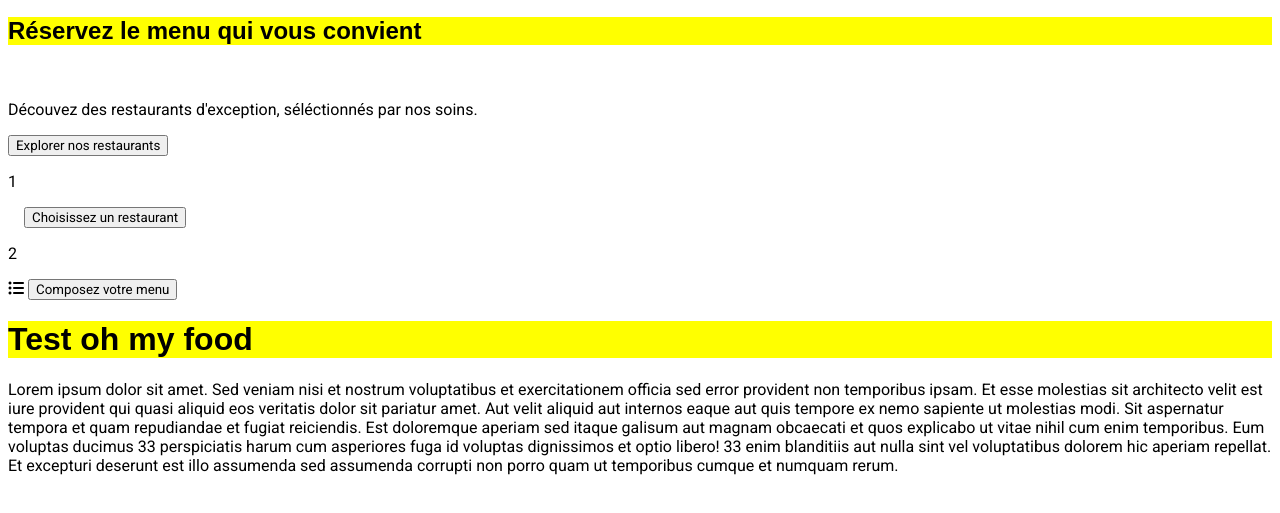
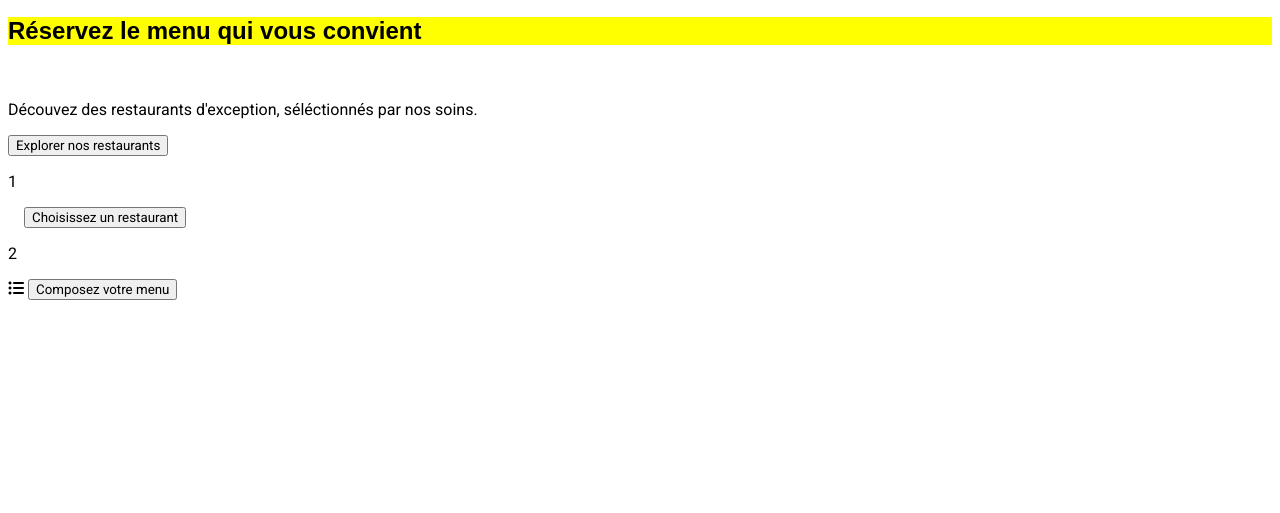
Before and after one commit to Shinaie/Ohmyfood, a plain HTML site: page index.html in a window 1280 px wide. Shown: the part 123-636 px from the top of the page. Drawn offline with Linux system fonts and the light colour scheme; a web font is replaced by a local one.

Commit message:
un p en moins

```diff
--- a/index.html
+++ b/index.html
@@ -46,11 +46,6 @@
 
         </div>
     </section>
-    <h1>Test oh my food</h1>
-    <p>Lorem ipsum dolor sit amet. Sed veniam nisi et nostrum voluptatibus et exercitationem officia sed error provident non temporibus ipsam. Et esse molestias sit architecto velit est iure provident qui quasi aliquid eos veritatis dolor sit pariatur amet. Aut velit aliquid aut internos eaque aut quis tempore ex nemo sapiente ut molestias modi.
 
-        Sit aspernatur tempora et quam repudiandae et fugiat reiciendis. Est doloremque aperiam sed itaque galisum aut magnam obcaecati et quos explicabo ut vitae nihil cum enim temporibus.
-
-        Eum voluptas ducimus 33 perspiciatis harum cum asperiores fuga id voluptas dignissimos et optio libero! 33 enim blanditiis aut nulla sint vel voluptatibus dolorem hic aperiam repellat. Et excepturi deserunt est illo assumenda sed assumenda corrupti non porro quam ut temporibus cumque et numquam rerum.</p>
   </main>
   </body>
```
